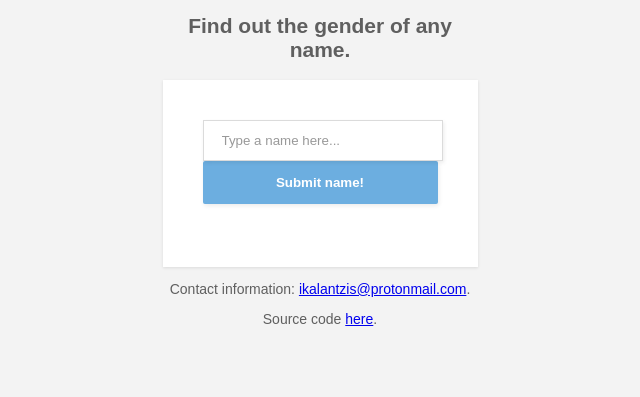
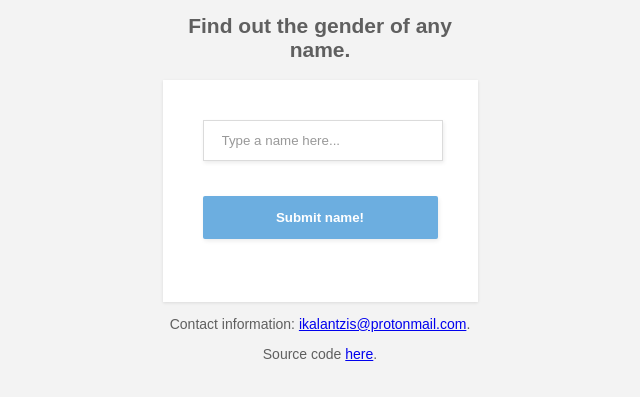
Before and after one commit to elspoka/genderization, a plain HTML site: page index.html in a window 1280 px wide. Shown: the part 71-468 px from the top of the page, without its empty margins (320-960 px from the left). Drawn offline with Linux system fonts and the light colour scheme.

Commit message:
Update index.html

```diff
--- a/index.html
+++ b/index.html
@@ -17,12 +17,12 @@
 		<form class="form-mini" id='nameForm'">
 			<div class="form-row">
                     	<input type="text" name="nameLable" placeholder="Type a name here..." id="nameField"  maxlength='25'>
-               		 <button id='subButton' type='button'>Submit name!</button>
+			<div class="form-row form-last-row">
+               		<button id='subButton' type='button'>Submit name!</button>
             	</form>
         	<h2 id='result'></h2>
 		<h2 id='gender'></h2>
-			</div>
-	</div>
+		</div>
 	</div>
 </section>
 <footer>
```
